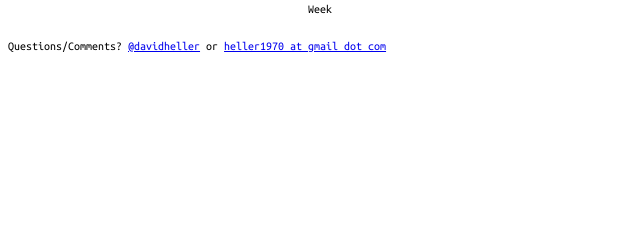
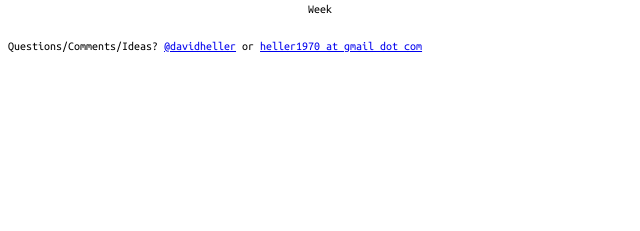
Before and after one commit to hellerpdx/LeagueStats, a Flask app: page / in a window 1280 px wide. Shown: the part 1218-1449 px from the top of the page, without its empty margins (0-640 px from the left). Run offline with Flask 2, Linux system fonts and the light colour scheme; some libraries are stand-ins or nearby versions.

Commit message:
footer update

```diff
--- a/templates/playerplot.html
+++ b/templates/playerplot.html
@@ -356,7 +356,7 @@ function drawTeamAxis() {
 </script>
 <div><p id="week">Week</p></div>
 
-<div id='footer'>Questions/Comments?
+<div id='footer'>Questions/Comments/Ideas?
 <a href="http://www.twitter.com/davidheller">@davidheller</a>
 or <a href="mailto: heller1970@gmail.com">heller1970 at gmail dot com</a></div>
 
```
